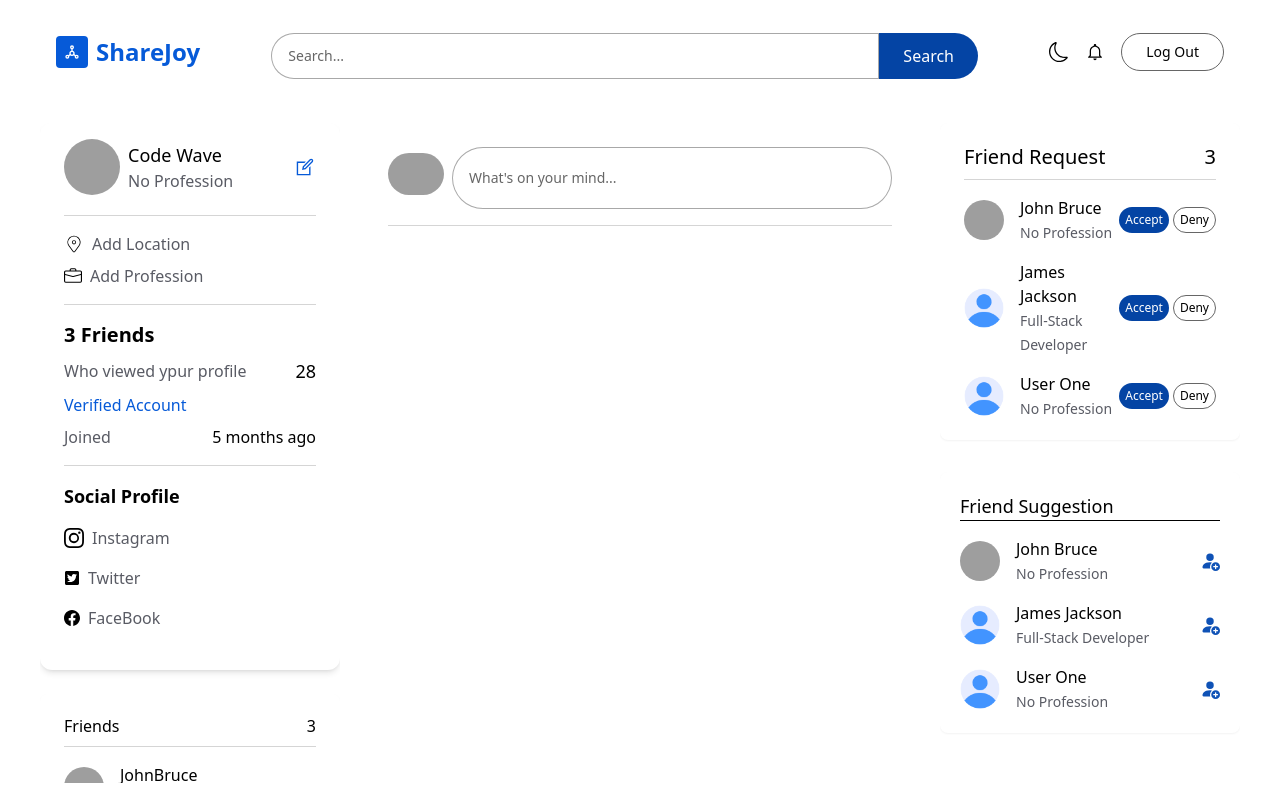
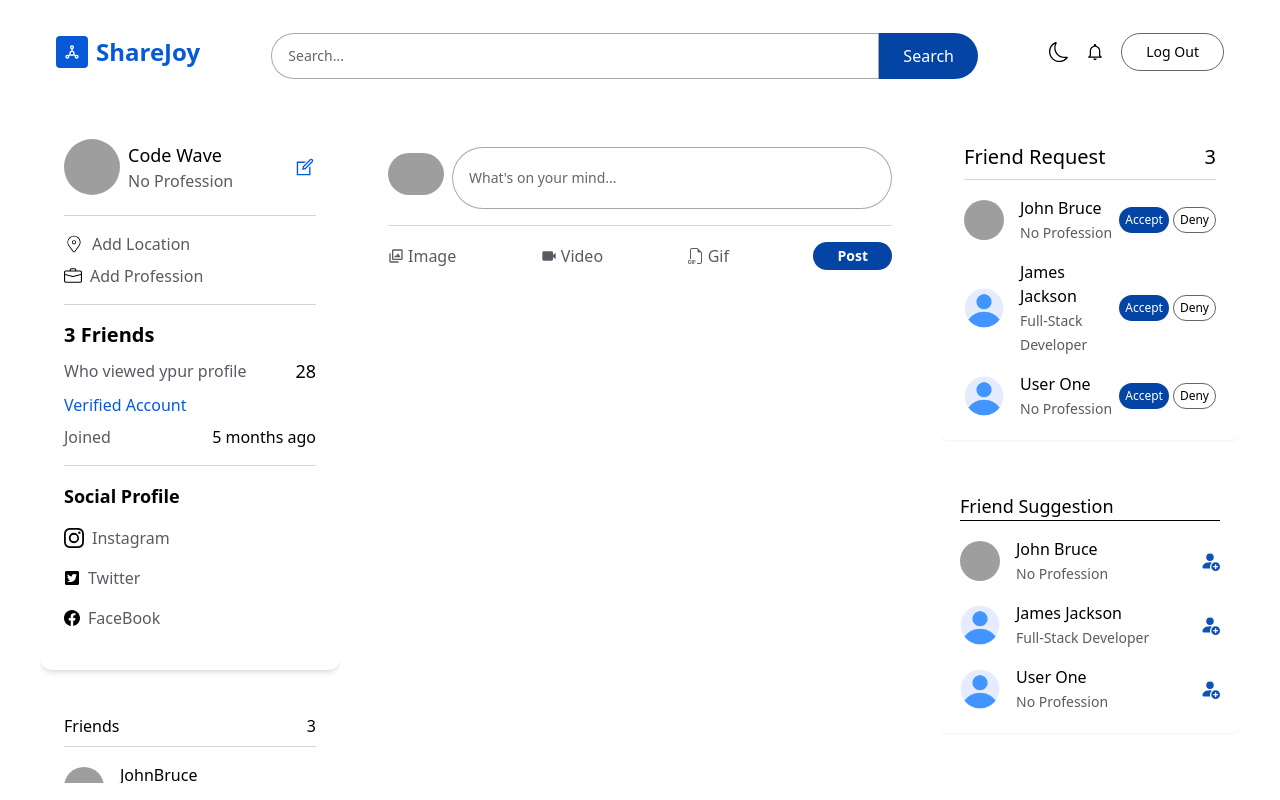
Before and after one commit to bindu8601/socialmediaapp, a React (Create React App) app in the folder frontend/: page / in a window 1280 px wide. Built offline with nearby package versions, Linux system fonts and the light colour scheme; grey boxes are pictures that could not be loaded.

Commit message:
center panel

```diff
--- /dev/null
+++ b/frontend/src/components/PostCard.jsx
@@ -0,0 +1,11 @@
+import React from 'react'
+
+const PostCard = () => {
+  return (
+    <div>
+
+    </div>
+  )
+}
+
+export default PostCard
--- a/frontend/src/components/index.js
+++ b/frontend/src/components/index.js
@@ -4,5 +4,14 @@
 import TopBar from "./TopBar";
 import ProfileCard from "./ProfileCard";
 import FriendsCard from "./FriendsCard";
+import PostCard from "./PostCard";
 
-export { TextInput, Loading, CustomButton, TopBar, ProfileCard, FriendsCard };
+export {
+  TextInput,
+  Loading,
+  CustomButton,
+  TopBar,
+  ProfileCard,
+  FriendsCard,
+  PostCard,
+};
--- a/frontend/src/pages/Home.jsx
+++ b/frontend/src/pages/Home.jsx
@@ -3,20 +3,26 @@
 import {
   CustomButton,
   FriendsCard,
+  Loading,
+  PostCard,
   ProfileCard,
   TextInput,
   TopBar,
 } from "../components";
-import { friends, requests, suggest } from "../assets/data";
+import { friends, requests, suggest, posts } from "../assets/data";
 import { Link } from "react-router-dom";
 import { NoProfile } from "../assets";
-import { BsPersonFillAdd } from "react-icons/bs";
+import { BsFiletypeGif, BsPersonFillAdd } from "react-icons/bs";
 import { useForm } from "react-hook-form";
+import { BiImages, BiSolidVideo } from "react-icons/bi";
 const Home = () => {
   const { user } = useSelector(({ AppSlice }) => AppSlice);
   const [friendRequest, setFriendRequest] = useState(requests);
   const [suggestedFriends, setSuggestedFriends] = useState(suggest);
   const [errMsg, setErrMsg] = useState("");
+  const [file, setFile] = useState(null);
+  const [posting, setPosting] = useState(false);
+  const [loading, setLoading] = useState(false);
   const {
     register,
     handleSubmit,
@@ -34,7 +40,7 @@
         <div className="flex-1 h-full bg-primary px-4 flex flex-col gap-6 overflow-y-auto rounded-lg">
           <form
             className="bg-primary px-4 rounded-lg"
-            onSubmit={handlePostSubmit}
+            onSubmit={handleSubmit(handlePostSubmit)}
           >
             <div className="w-full flex items-center gap-2 py-4 border-b border-[#66666645]">
               <img
@@ -64,7 +70,82 @@
                 {errMsg?.message}
               </span>
             )}
+            <div className="flex items-center justify-between py-4">
+              <label
+                htmlFor="imgUpload"
+                className="flex items-center gap-1 text-base text-ascent-2 hover:text-ascent-1 cursor-pointer"
+              >
+                <input
+                  type="file"
+                  onChange={(e) => setFile(e.target.files[0])}
+                  className="hidden"
+                  id="imgUpload"
+                  data-max-size="5121"
+                  accept=".jpg, .png, .jpeg"
+                />
+                <BiImages />
+                <span>Image</span>
+              </label>
+              <label
+                className="flex items-center gap-1 text-base text-ascent-2 hover:text-ascent-1 cursor-pointer"
+                htmlFor="videoUpload"
+              >
+                <input
+                  type="file"
+                  data-max-size="5120"
+                  onChange={(e) => setFile(e.target.files[0])}
+                  className="hidden"
+                  id="videoUpload"
+                  accept=".mp4, .wav"
+                />
+                <BiSolidVideo />
+                <span>Video</span>
+              </label>
+              <label
+                className="flex items-center gap-1 text-base text-ascent-2 hover:text-ascent-1 cursor-pointer"
+                htmlFor="vgifUpload"
+              >
+                <input
+                  type="file"
+                  data-max-size="5120"
+                  onChange={(e) => setFile(e.target.files[0])}
+                  className="hidden"
+                  id="vgifUpload"
+                  accept=".gif"
+                />
+                <BsFiletypeGif />
+                <span>Gif</span>
+              </label>
+              <div>
+                {posting ? (
+                  <Loading />
+                ) : (
+                  <CustomButton
+                    type="submit"
+                    title="Post"
+                    containerStyles="bg-[#0444a4] text-white py-1 px-6 rounded-full font-semibold text-sm"
+                  />
+                )}
+              </div>
+            </div>
           </form>
+          {loading ? (
+            <Loading />
+          ) : posts?.length > 0 ? (
+            posts?.map((post) => {
+              <PostCard
+                key={post?._id}
+                post={post}
+                user={user}
+                deletePost={() => {}}
+                likePost={() => {}}
+              />;
+            })
+          ) : (
+            <div className="flex w-full h-full items-center justify-center">
+              <p className="text-lg textascent-2">No Post Available</p>
+            </div>
+          )}
         </div>{" "}
         <div className="hidden w-1/4 h-full lg:flex flex-col gap-8 overflow-y-auto">
           <div className="w-full bg-primary shadow-sm rounded-lg px-6 py-5">
```
